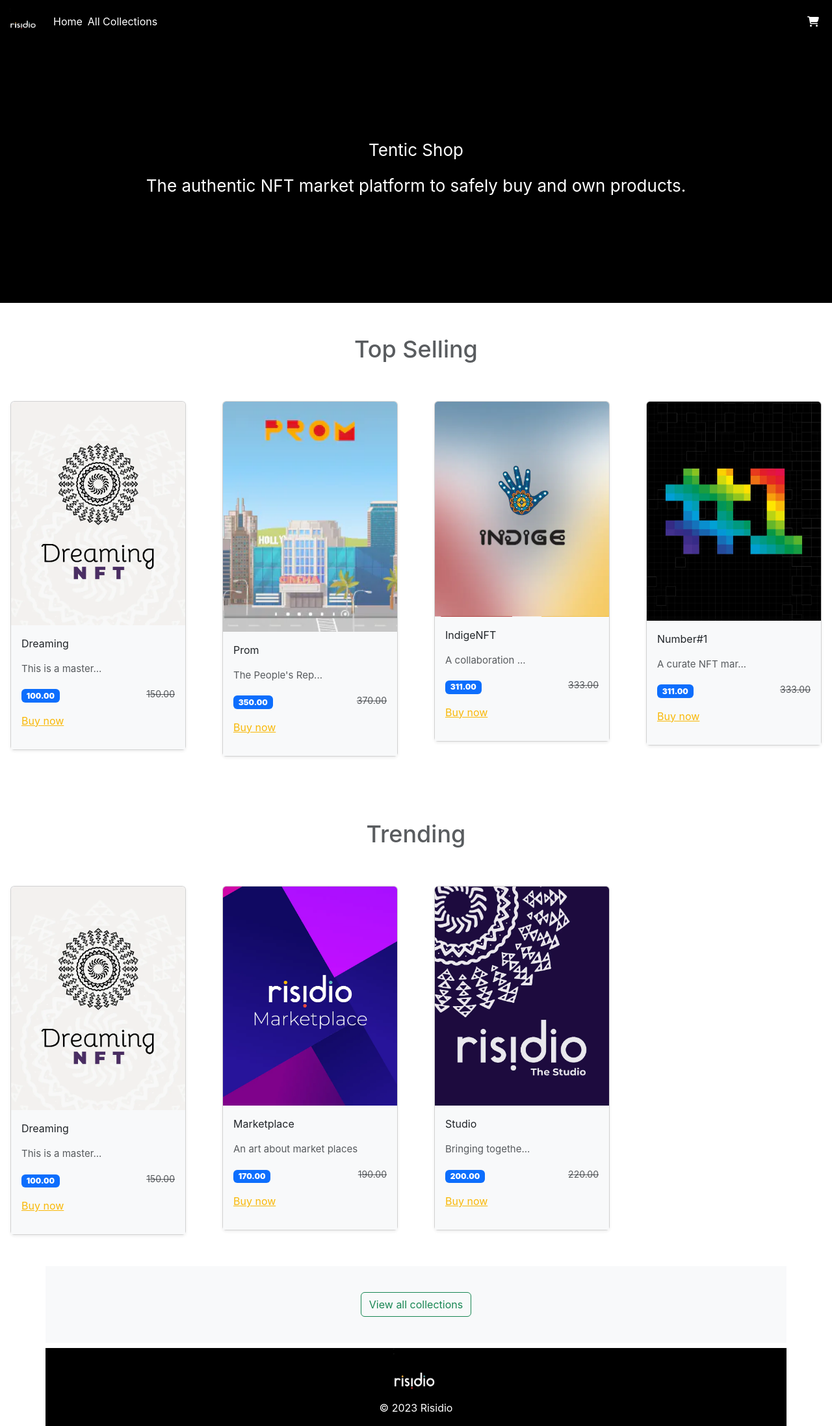
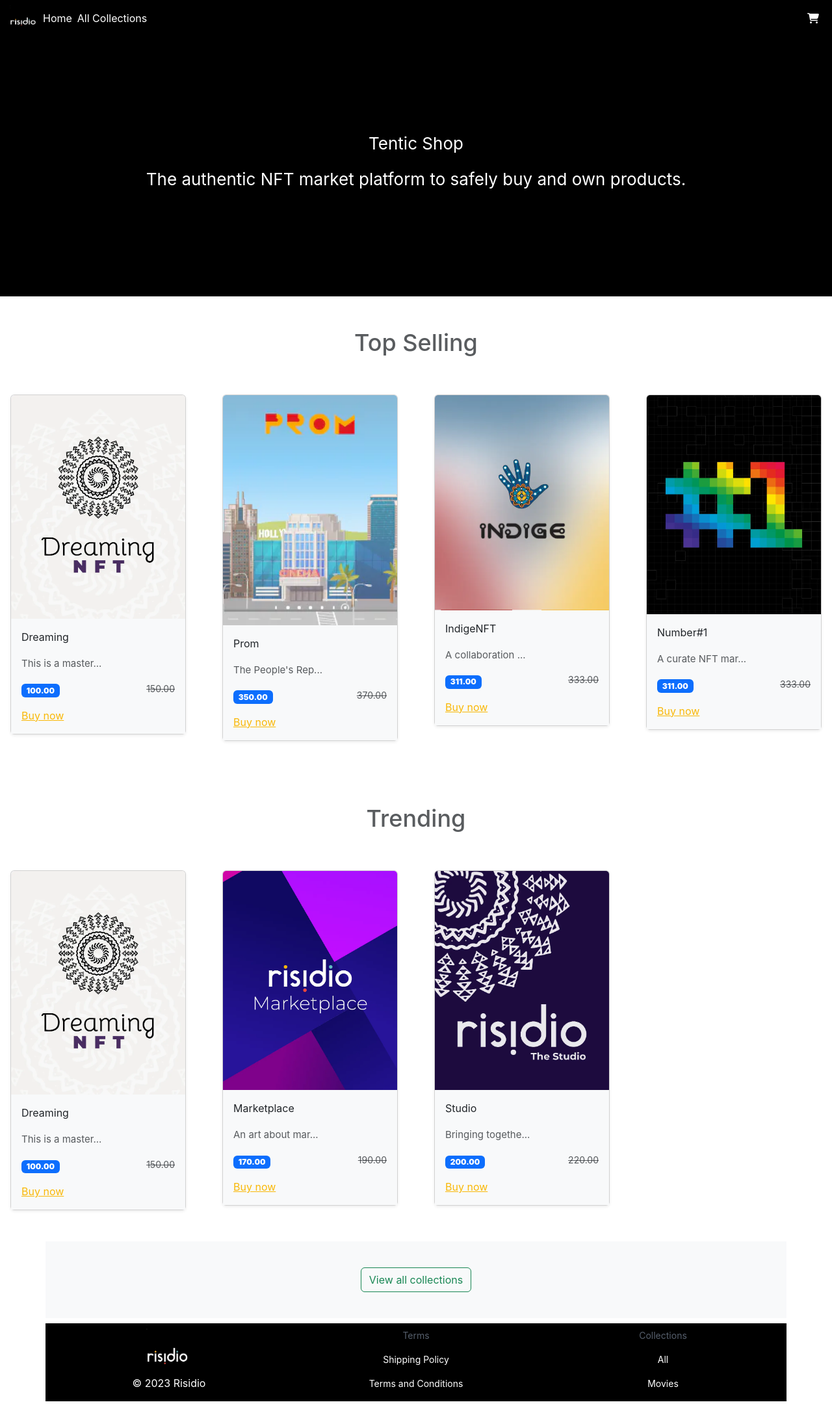
Before and after one commit to davidmensahedem/TenticStore, a React (Create React App) app: page / in a window 1280 px wide. Shown: the whole page at 65% size. After the commit the page ends 2156 px from the top, so only its background shows below. Built offline with nearby package versions, Linux system fonts and the light colour scheme; the HTML template or start-up script is replaced by a standard one.

Commit message:
Add display and close cart

```diff
--- a/src/components/Cart/Cart.js
+++ b/src/components/Cart/Cart.js
@@ -3,12 +3,21 @@
 import Offcanvas from 'react-bootstrap/Offcanvas';
 import CartItems from './CartItems';
 import TaxTotalInfo from './TaxTotalInfo';
+import { useDispatch, useSelector } from 'react-redux';
+import { hideCart } from '../../slices/cartSlice';
 
 function Cart({ ...props }) {
 
+    const {cartState} = useSelector(state => state.shoppingCart);
+
+    const dispatch = useDispatch();
+
+    const handleClose = () => dispatch(hideCart());
+
     return (
+
         <>
-            <Offcanvas show={false} {...props} className="bg-light">
+            <Offcanvas show={cartState && cartState} onHide={handleClose} {...props} className="bg-light">
                 <Offcanvas.Header closeButton>
                     <Offcanvas.Title>Cart</Offcanvas.Title>
                 </Offcanvas.Header>
--- a/src/components/Products/ProductCard.js
+++ b/src/components/Products/ProductCard.js
@@ -1,28 +1,36 @@
-import React, { useEffect } from 'react';
+import React from 'react';
 import { Badge } from 'react-bootstrap';
 import Card from 'react-bootstrap/Card';
+import { Link } from 'react-router-dom';
+import { addProductToCart } from '../../slices/cartSlice';
+import { useDispatch } from 'react-redux';
 
-const ProductCard = ({product}) => {
+const ProductCard = ({ product }) => {
+
+    const dispatch = useDispatch();
 
     const renderProductDescription = (description) => {
-        return description.length < 50 ? description : `${description.substring(0,16)}...`
+        return description.length < 15 ? description : `${description.substring(0, 16)}...`
     };
+
+    const buyProduct = (product) => {
+        dispatch(addProductToCart(product));
+    }
 
     return (
         <Card className='shadow-sm mb-5 bg-white'>
-            <Card.Img variant="top" className="tentic-top-selling-img" src={product && `${product.imageUrl}`}/>
+            <Card.Img variant="top" className="tentic-top-selling-img" src={product && `${product.imageUrl}`} />
             <Card.Body className='bg-light'>
-                <Card.Text>
-                    <p>{product && product.productTitle}</p>
-                    <p className='text-muted mt-3 Product-description'>{product && renderProductDescription(product.description)}</p>
-                    <div className='d-flex justify-content-between'>
-                        <p><Badge><b>{`${product && product.price}.00`}</b></Badge></p>
-                        <small className='text-muted'><del>{`${product && product.oldprice}.00`}</del></small>
-                    </div>
-                    <p><a href="#home" className='tentic-text-light-brown'>Buy now</a></p>
-                </Card.Text>
+                <Card.Text><span>{product && product.productTitle}</span></Card.Text>
+                <Card.Text><span className='text-muted mt-3 Product-description'>{product && renderProductDescription(product.description)}</span></Card.Text>
+
+                <div className='d-flex justify-content-between'>
+                    <p><Badge><b>{`${product && product.price}.00`}</b></Badge></p>
+                    <small className='text-muted'><del>{`${product && product.oldprice}.00`}</del></small>
+                </div>
+                <Link className='tentic-text-light-brown' onClick={() => buyProduct(product)}>Buy now</Link>
             </Card.Body>
-        </Card>
+        </Card >
     );
 }
 
--- a/src/components/Utilities/AppNavbar.js
+++ b/src/components/Utilities/AppNavbar.js
@@ -2,20 +2,31 @@
 import Container from 'react-bootstrap/Container';
 import Nav from 'react-bootstrap/Nav';
 import Navbar from 'react-bootstrap/Navbar';
-import {  Image } from 'react-bootstrap';
+import { Image } from 'react-bootstrap';
 import { FontAwesomeIcon } from '@fortawesome/react-fontawesome';
 import { faShoppingCart } from '@fortawesome/free-solid-svg-icons';
 import { Link } from 'react-router-dom';
+import { useDispatch} from 'react-redux';
+import { showCart } from '../../slices/cartSlice';
 
 
 const AppNavbar = (props) => {
+
+    const dispatch = useDispatch();
+
+    const displayCart = (evt) => {
+        evt.preventDefault();
+        dispatch(showCart())
+    };
+
+
     return (
         <Navbar expand="lg" className="bg-black" sticky='top'>
             <Container fluid>
-                <Navbar.Brand href="#" className='d-flex align-items-cente'>
-                    <Link to="/"><Image src='images/risidio_logo.png' width={50} alt='Logo' /></Link>
-                </Navbar.Brand>
-                <Navbar.Toggle aria-controls="navbarScroll" className='bg-white'/>
+                <Link>
+                    <Image src='images/risidio_logo.png' width={50} alt='Logo' />
+                </Link>
+                <Navbar.Toggle aria-controls="navbarScroll" className='bg-white' />
                 <Navbar.Collapse id="navbarScroll">
                     <Nav
                         className="me-auto my-2 my-lg-0"
@@ -26,7 +37,7 @@
                         <Link to="/allcollections" className='m-1 text-decoration-none text-white'>All Collections</Link>
                     </Nav>
                     <div className="d-flex m-1">
-                        <Link className='text-decoration-none m-1'><FontAwesomeIcon className='text-white' icon={faShoppingCart} /></Link>
+                        <FontAwesomeIcon className='text-white m-1' onClick={displayCart} icon={faShoppingCart} />
                     </div>
                 </Navbar.Collapse>
             </Container>
--- a/src/components/Utilities/FooterSection.js
+++ b/src/components/Utilities/FooterSection.js
@@ -26,7 +26,7 @@
                             <p>&copy; 2023 Risidio</p>
                         </Stack>
                     </Col>
-                    <Col className='d-sm-none'>
+                    <Col className='d-xs-none'>
                         <Stack className='d-flex justify-content-center align-items-center'>
                             <small className="p-2 footer-items-title">Terms</small>
                             <small className="p-2">Shipping Policy</small>
@@ -34,7 +34,7 @@
 
                         </Stack>
                     </Col>
-                    <Col className='d-sm-none'>
+                    <Col className='d-xs-none'>
                         <Stack className='d-flex justify-content-center align-items-center'>
                             <small className="p-2 footer-items-title">Collections</small>
                             <small className="p-2">All</small>
--- a/src/components/Utilities/Layout.js
+++ b/src/components/Utilities/Layout.js
@@ -4,7 +4,9 @@
 import Cart from '../Cart/Cart';
 
 const Layout = () => {
-    return (<>
+
+    return (
+    <>
         <AppNavbar/>
         <Outlet />
         <Cart placement="end" />
--- a/src/index.css
+++ b/src/index.css
@@ -84,13 +84,10 @@
 
 
 
-@media (max-width:537px) {
+@media (max-width: 0px) {
   .tentic-productdetails-image {
     max-width: 100%;
     max-height: 150px;
   }
-  .hide-on-small{
-    display: none;
-  }
 
 }
--- a/src/pages/Home.js
+++ b/src/pages/Home.js
@@ -10,16 +10,18 @@
 
 const Home = (props) => {
 
-    const { products,trending,topSelling } = useSelector(state => state.products);
+    const { trending,topSelling } = useSelector(state => state.products);
+
     const dispatch = useDispatch();
-    useEffect(() => {
+
+    useEffect(()=>{
         dispatch(setMainProducts());
-    },products);
+    },[dispatch]);
 
     return (
         <>
             <AppHeader />
-            <TopSellingSection products={topSelling} />
+            <TopSellingSection products={topSelling}/>
             <TrendingSection products={trending} />
             <FooterSection />
         </>
--- /dev/null
+++ b/src/slices/cartSlice.js
@@ -0,0 +1,42 @@
+import { createSlice } from '@reduxjs/toolkit';
+
+const cartSlice = createSlice({
+    name: "products",
+    initialState: {
+        cart:[],
+        cartTotalAmount:0,
+        cartItemsCount:0,
+        cartState:false
+    },
+    reducers: {
+        addProductToCart: (state,action) => {
+            state.cart.push(action.payload);
+        },
+        removeProductFromCart: (state,action) => {
+            state.cart.push(action.payload);
+        },
+        incrementProductQuantity: (state,action) => {
+            let cartItem = state.cart.find(cartItem => cartItem.id === action.payload.id);
+            if(cartItem){
+                cartItem.quantity += action.payload.quantity;
+            }
+        },
+        showCart: (state) => {
+
+            state.cartState = true;
+        },
+        hideCart: (state) => {
+            state.cartState = false
+        }
+    }
+});
+
+export const {
+    addProductToCart,
+    removeProductFromCart,
+    incrementProductQuantity,
+    showCart,
+    hideCart
+} = cartSlice.actions;
+
+export default cartSlice.reducer;
--- a/src/slices/productSlice.js
+++ b/src/slices/productSlice.js
@@ -87,6 +87,7 @@
         products: allProducts,
         trending:[],
         topSelling:[],
+        Cart:[],
         error: ""
     },
     extraReducers: (builder) => {
--- a/src/store.js
+++ b/src/store.js
@@ -1,9 +1,11 @@
 import {configureStore} from '@reduxjs/toolkit';
 import productSlice from './slices/productSlice';
+import cartSlice from './slices/cartSlice';
 
 
 export default configureStore({
     reducer:{
-        products:productSlice
+        products:productSlice,
+        shoppingCart:cartSlice
     }
 });
```
